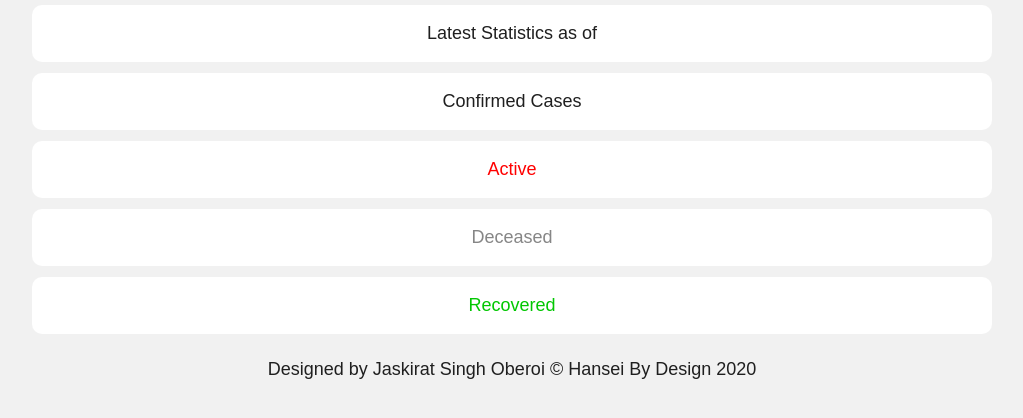
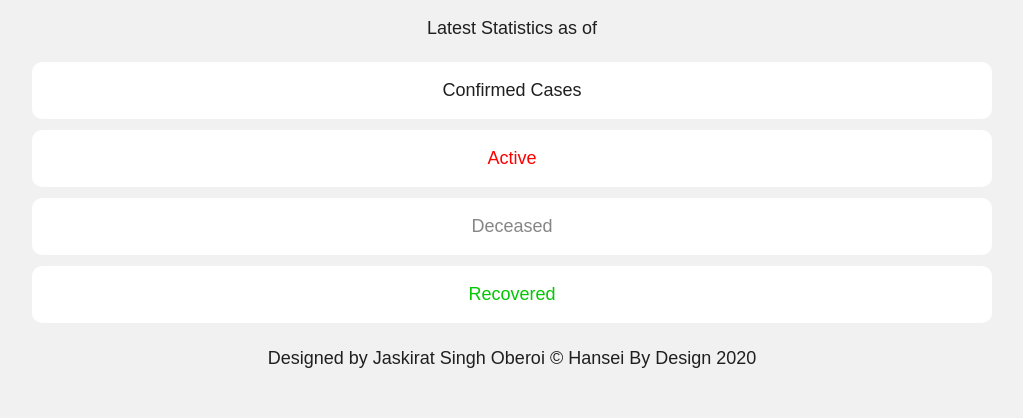
Before and after one commit to JaskiratOberoi/Covid19-India, a Flask app: page / in a window 1280 px wide. Shown: the part 124-542 px from the top of the page, without its empty margins (128-1151 px from the left). Run offline with Flask 2, Linux system fonts and the light colour scheme; data that the repository does not hold is empty; some web fonts are replaced.

Commit message:
Date formatiing changes

```diff
--- a/app.py
+++ b/app.py
@@ -2,6 +2,7 @@ from flask import Flask, render_template, request
 import requests
 import json
 import pprint
+import calendar
 
 app = Flask(__name__)
 
@@ -14,8 +15,10 @@ def index():
     TotalDeaths = data["statewise"][0]["deaths"]
     TotalRecovered = data["statewise"][0]["recovered"]
     LastUpdate = data["statewise"][0]["lastupdatedtime"]
-    pprint.pprint(TotalConfirmed)
-    return render_template('index.html', totalConfirmed = TotalConfirmed, totalActive = TotalActive, totalDeaths = TotalDeaths, totalRecovered = TotalRecovered, lastUpdate = LastUpdate)
+    month = int(LastUpdate[4:5])
+    UpdateDate = LastUpdate[:2] + " " + calendar.month_name[month] + " " + LastUpdate[6:10] + " " + LastUpdate[11:13] + "00Hrs"
+    # pprint.pprint(TotalConfirmed)
+    return render_template('index.html', totalConfirmed = TotalConfirmed, totalActive = TotalActive, totalDeaths = TotalDeaths, totalRecovered = TotalRecovered, lastUpdate = UpdateDate)
 
 
 
--- a/static/style.css
+++ b/static/style.css
@@ -57,7 +57,15 @@ header::after {
   height: 100%;
 }
 
-.content .date,
+.content .date {
+  margin: 1rem;
+  font-size: 1.2rem;
+}
+
+.content .date .dates {
+  font-size: 1.5rem;
+}
+
 .content .confirmed,
 .content .active,
 .content .recovered,
@@ -70,7 +78,6 @@ header::after {
   text-align: center;
 }
 
-.content .date .data,
 .content .confirmed .data,
 .content .active .data,
 .content .recovered .data,
--- a/static/style.scss
+++ b/static/style.scss
@@ -56,7 +56,14 @@ header {
   width: 95%;
   height: 100%;
 
-  .date,
+  .date {
+    margin: 1rem;
+    font-size: 1.2rem;
+    .dates {
+      font-size: 1.5rem;
+    }
+  }
+
   .confirmed,
   .active,
   .recovered,
--- a/templates/index.html
+++ b/templates/index.html
@@ -23,10 +23,9 @@
 
     <div class="content">
       <div class="date">
-        <p>
-          Latest Statistics as of <br />
-          {{ lastUpdate }}
-        </p>
+        <p>Latest Statistics as of <br /></p>
+
+        <div class="dates">{{ lastUpdate }}</div>
       </div>
       <div class="confirmed">
         <p>Confirmed Cases</p>
```
Also changed, not shown: blah.py (+14 -2 lines), test.py (added).
